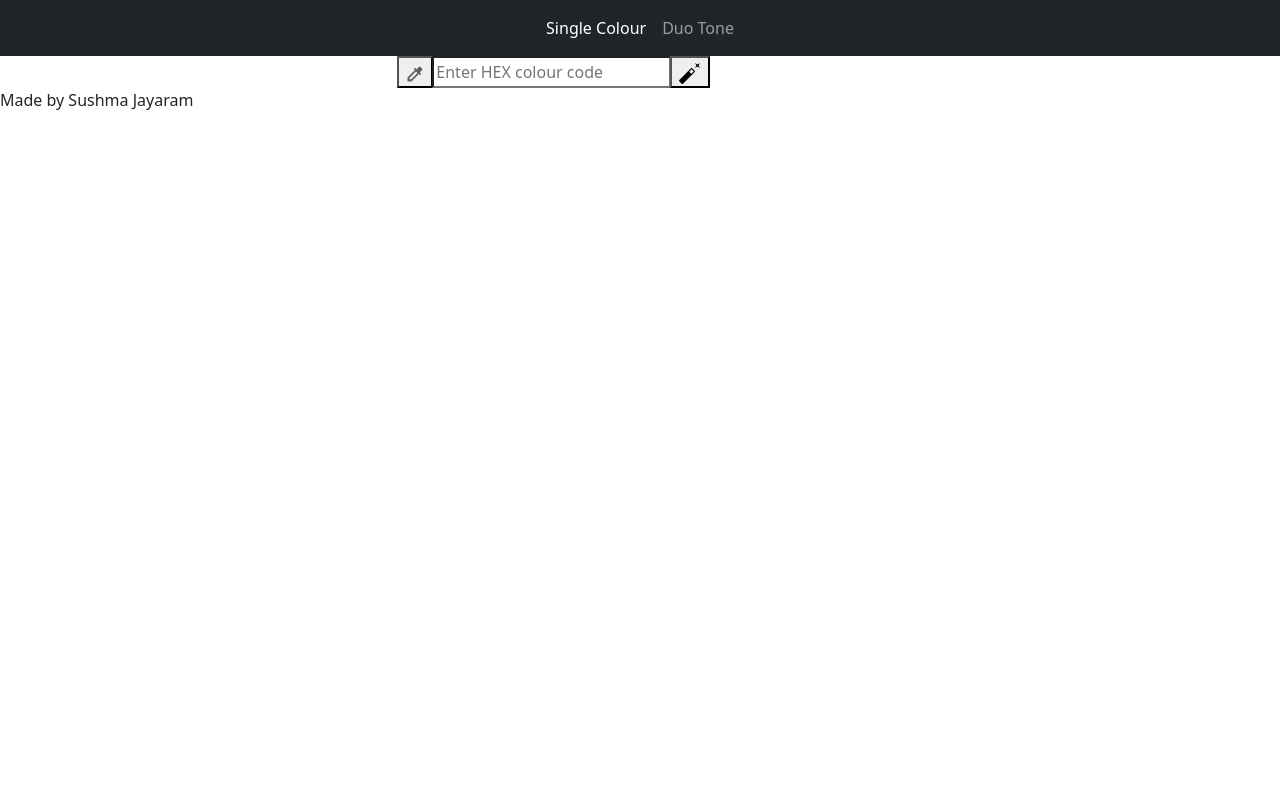
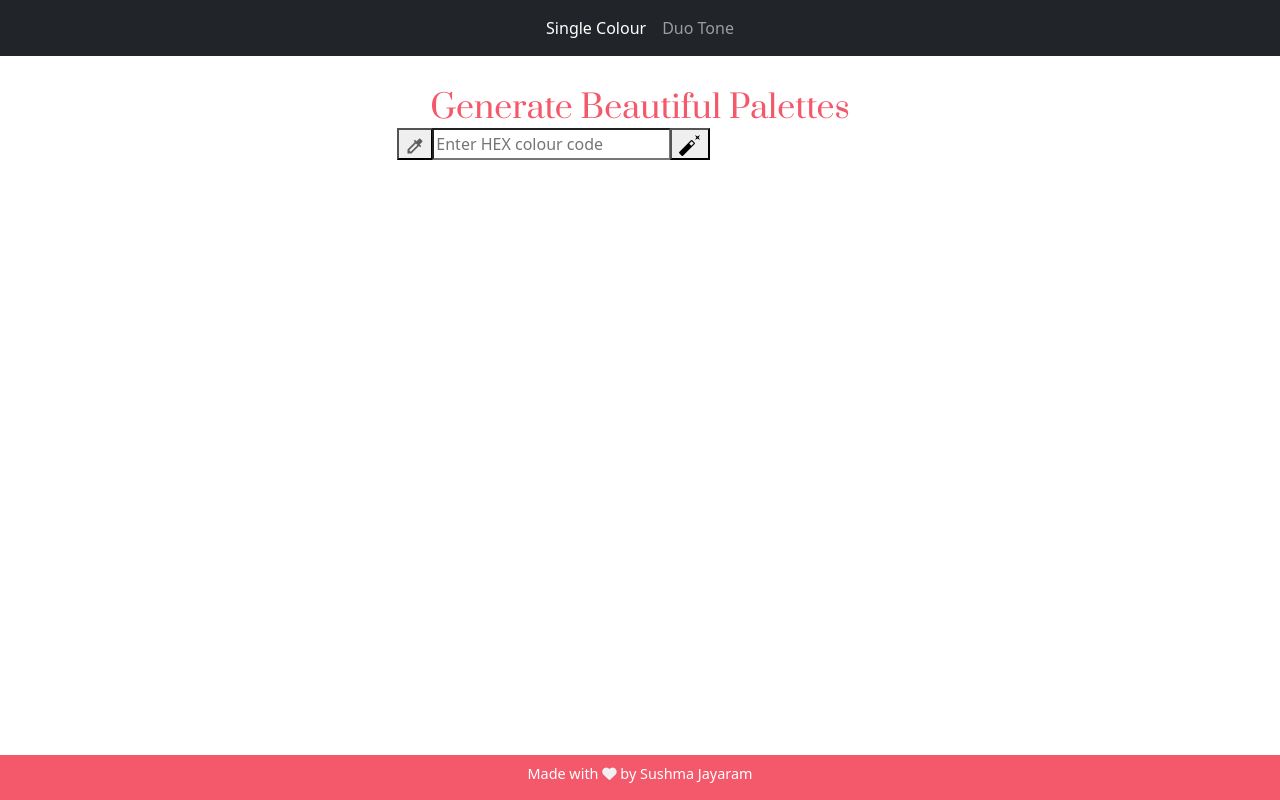
Before and after one commit to sushma1031/colour-palette-generator, a Next.js app: page / in a window 1280 px wide. Built offline with nearby package versions, Linux system fonts and the light colour scheme.

Commit message:
Add Header & Footer to Layout

```diff
--- a/components/Layout.js
+++ b/components/Layout.js
@@ -1,5 +1,8 @@
+import Footer from "./Footer";
+import Header from "./Header";
 import Navbar from "./Navbar";
 import Head from "next/head";
+import Script from "next/script";
 
 export default function Layout({ children }) {
   return (
@@ -7,11 +10,13 @@ export default function Layout({ children }) {
       <Head>
         <title>Colour Palette Generator</title>
         <link rel="icon" href="/favicon.ico" />
-        <meta name="viewport" content="width=device-width, initial-scale=1" />
+        <meta name="viewport" content="width=device-width, initial-scale=1.0" />
+        <meta charset="utf-8" />
       </Head>
       <Navbar />
+      <Header />
       <div>{children}</div>
-      <footer>Made by Sushma Jayaram</footer>
+      <Footer />
     </>
   );
 }
```
